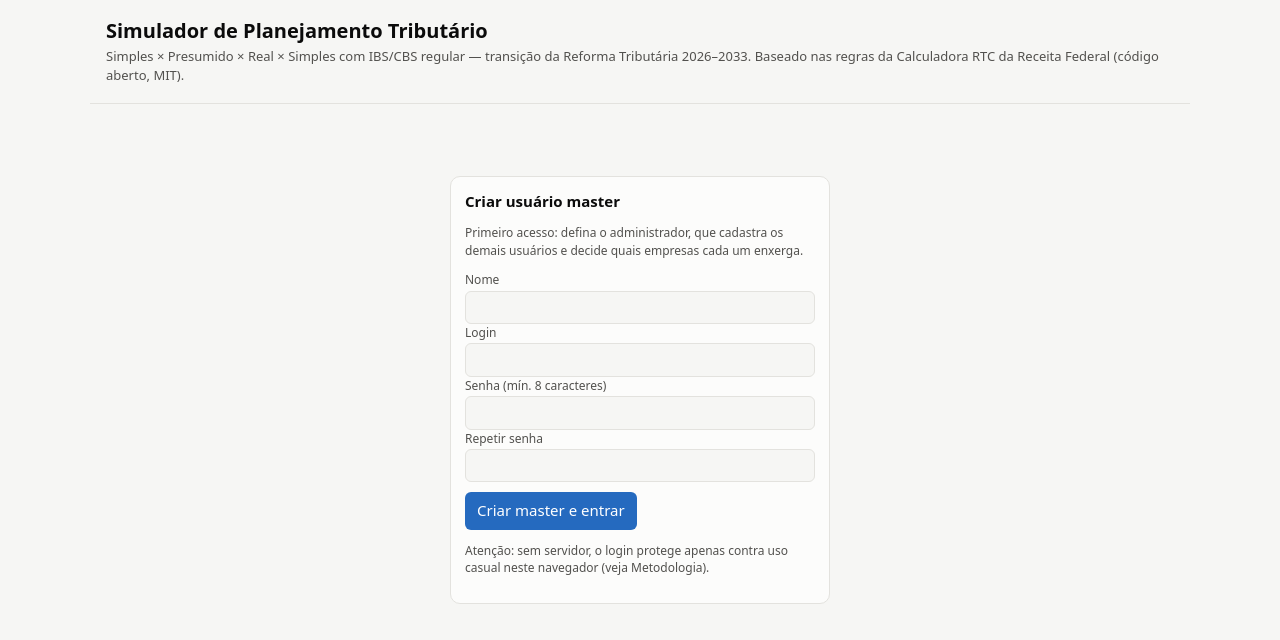
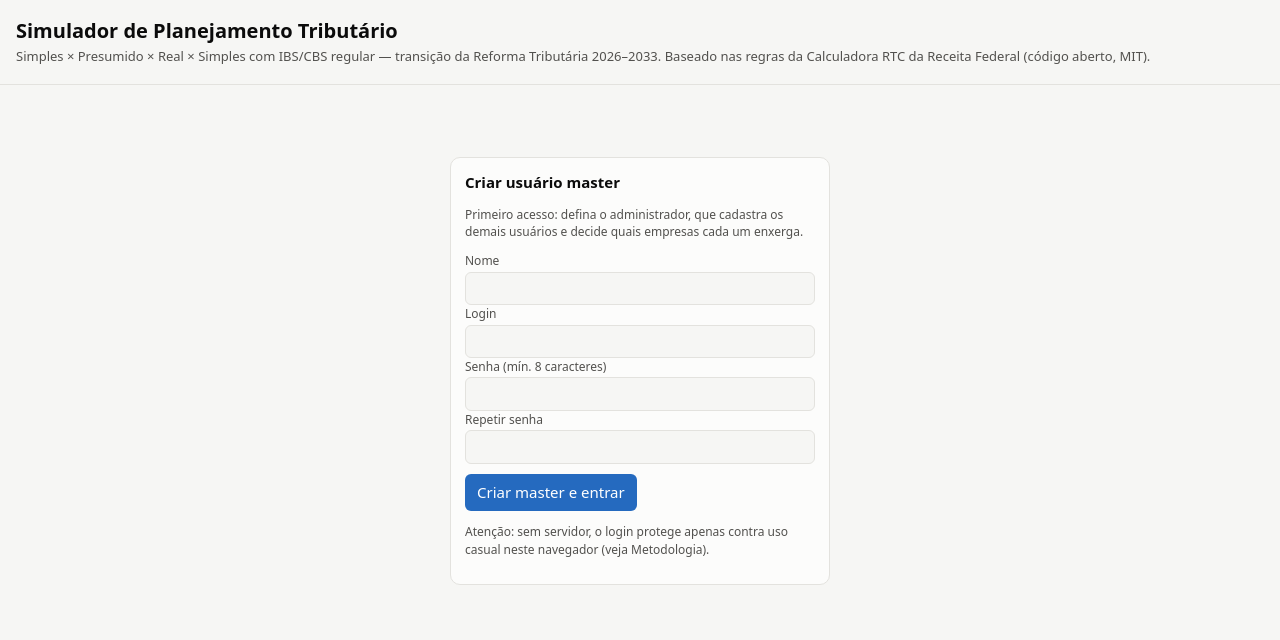
Before and after one commit to alexandrematosrj-pixel/simulador-fiscalbr, a plain HTML site: page index.html in a window 1280 px wide. Drawn offline with Linux system fonts and the light colour scheme.

Commit message:
Layout mais largo: tela Empresas mostra todas as colunas e botões
Co-Authored-By: Claude Sonnet 5.5 <noreply@anthropic.com>
Claude-Session: https://claude.ai/code/session_01WR9dUWTejXrve7CftNgK8X

```diff
--- a/index.html
+++ b/index.html
@@ -8,11 +8,12 @@
 :root{color-scheme:light;--bg:#f6f6f4;--surface:#fcfcfb;--ink:#0b0b0b;--ink2:#52514e;--muted:#7a7975;--line:#e3e2de;--accent:#256abf;--s1:#2a78d6;--s2:#eb6834;--s3:#1baf7a;--s4:#6250d6;--good:#0b7a43;--warn:#a86400;--bad:#c0302f;--chip:#eceae6}
 @media (prefers-color-scheme:dark){:root{color-scheme:dark;--bg:#121211;--surface:#1a1a19;--ink:#f0efec;--ink2:#c3c2b7;--muted:#98978f;--line:#2d2d2b;--accent:#6da7ec;--s1:#3987e5;--s2:#d95926;--s3:#199e70;--s4:#9085e9;--good:#4cc38a;--warn:#e3a53a;--bad:#ee7a79;--chip:#262624}}
 *{box-sizing:border-box}body{margin:0;background:var(--bg);color:var(--ink);font:15px/1.45 system-ui,-apple-system,Segoe UI,Roboto,sans-serif}
-header{padding:16px 16px 0;max-width:1100px;margin:0 auto}h1{font-size:20px;margin:0 0 2px}.sub{color:var(--ink2);font-size:13px}
-nav{display:flex;gap:4px;overflow-x:auto;padding:12px 16px 0;max-width:1100px;margin:0 auto;border-bottom:1px solid var(--line)}
+header{padding:16px 16px 0;max-width:1600px;margin:0 auto}h1{font-size:20px;margin:0 0 2px}.sub{color:var(--ink2);font-size:13px}
+nav{display:flex;gap:4px;overflow-x:auto;padding:12px 16px 0;max-width:1600px;margin:0 auto;border-bottom:1px solid var(--line)}
 nav button{background:none;border:0;border-bottom:2px solid transparent;padding:8px 12px;color:var(--ink2);font:inherit;cursor:pointer;white-space:nowrap}
 nav button.on{color:var(--ink);border-color:var(--accent);font-weight:600}
-main{max-width:1100px;margin:0 auto;padding:16px}
+main{max-width:1600px;margin:0 auto;padding:16px}
+td:last-child .b.sm{margin:2px 0}td:last-child{white-space:normal;min-width:230px}
 .card{background:var(--surface);border:1px solid var(--line);border-radius:10px;padding:14px;margin-bottom:14px}
 .card h2{font-size:15px;margin:0 0 8px}.card h3{font-size:13px;margin:12px 0 4px;color:var(--ink2)}
 .grid{display:grid;gap:10px}.g2{grid-template-columns:repeat(auto-fit,minmax(150px,1fr))}.g4{grid-template-columns:repeat(auto-fit,minmax(200px,1fr))}
```
